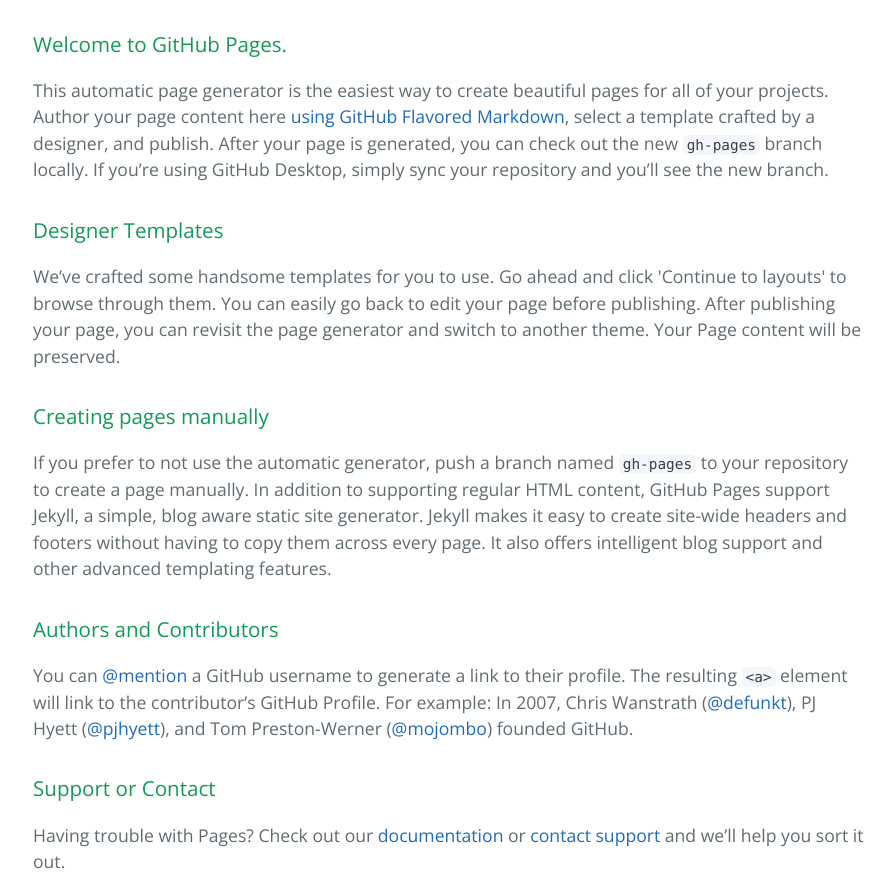
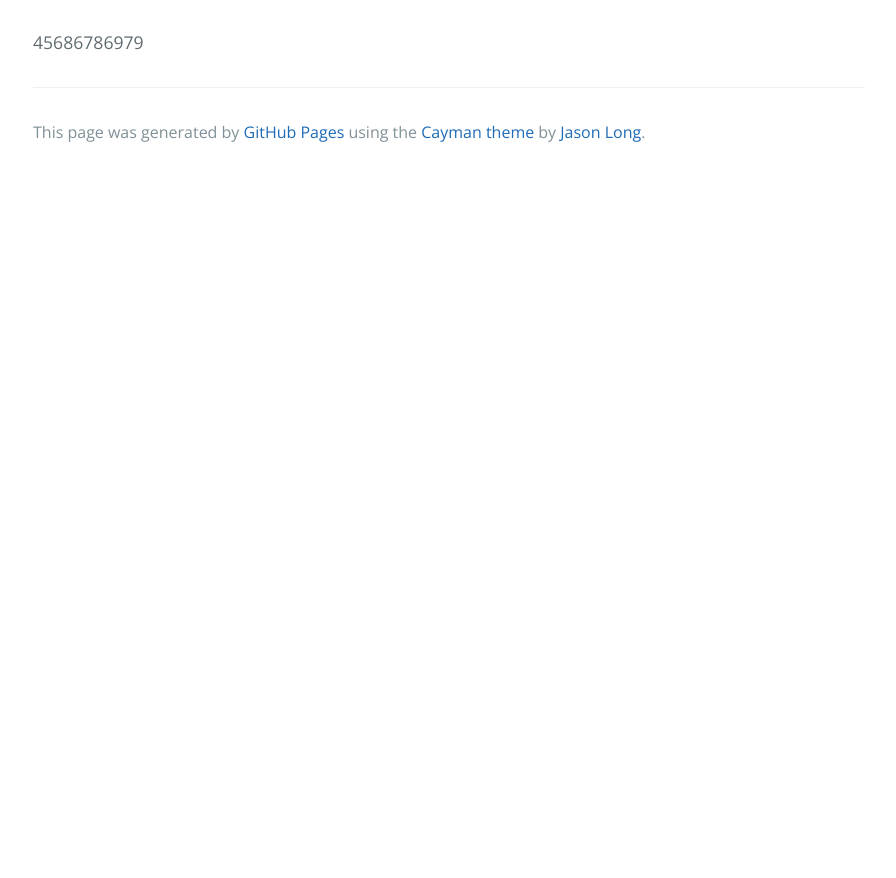
Before and after one commit to zxcvbnm12345678/zxcvbnm12345678.github.io, a plain HTML site: page index.html in a window 1280 px wide. Shown: the part 320-1198 px from the top of the page, without its empty margins (191-1087 px from the left). After the commit the page ends 800 px from the top, so only its background shows below. Drawn offline with nearby package versions, Linux system fonts and the light colour scheme.

Commit message:
Replace master branch with page content via GitHub

```diff
--- a/index.html
+++ b/index.html
@@ -16,30 +16,7 @@
     </section>
 
     <section class="main-content">
-      <h3>
-<a id="welcome-to-github-pages" class="anchor" href="#welcome-to-github-pages" aria-hidden="true"><span class="octicon octicon-link"></span></a>Welcome to GitHub Pages.</h3>
-
-<p>This automatic page generator is the easiest way to create beautiful pages for all of your projects. Author your page content here <a href="https://guides.github.com/features/mastering-markdown/">using GitHub Flavored Markdown</a>, select a template crafted by a designer, and publish. After your page is generated, you can check out the new <code>gh-pages</code> branch locally. If you’re using GitHub Desktop, simply sync your repository and you’ll see the new branch.</p>
-
-<h3>
-<a id="designer-templates" class="anchor" href="#designer-templates" aria-hidden="true"><span class="octicon octicon-link"></span></a>Designer Templates</h3>
-
-<p>We’ve crafted some handsome templates for you to use. Go ahead and click 'Continue to layouts' to browse through them. You can easily go back to edit your page before publishing. After publishing your page, you can revisit the page generator and switch to another theme. Your Page content will be preserved.</p>
-
-<h3>
-<a id="creating-pages-manually" class="anchor" href="#creating-pages-manually" aria-hidden="true"><span class="octicon octicon-link"></span></a>Creating pages manually</h3>
-
-<p>If you prefer to not use the automatic generator, push a branch named <code>gh-pages</code> to your repository to create a page manually. In addition to supporting regular HTML content, GitHub Pages support Jekyll, a simple, blog aware static site generator. Jekyll makes it easy to create site-wide headers and footers without having to copy them across every page. It also offers intelligent blog support and other advanced templating features.</p>
-
-<h3>
-<a id="authors-and-contributors" class="anchor" href="#authors-and-contributors" aria-hidden="true"><span class="octicon octicon-link"></span></a>Authors and Contributors</h3>
-
-<p>You can <a href="https://github.com/blog/821" class="user-mention">@mention</a> a GitHub username to generate a link to their profile. The resulting <code>&lt;a&gt;</code> element will link to the contributor’s GitHub Profile. For example: In 2007, Chris Wanstrath (<a href="https://github.com/defunkt" class="user-mention">@defunkt</a>), PJ Hyett (<a href="https://github.com/pjhyett" class="user-mention">@pjhyett</a>), and Tom Preston-Werner (<a href="https://github.com/mojombo" class="user-mention">@mojombo</a>) founded GitHub.</p>
-
-<h3>
-<a id="support-or-contact" class="anchor" href="#support-or-contact" aria-hidden="true"><span class="octicon octicon-link"></span></a>Support or Contact</h3>
-
-<p>Having trouble with Pages? Check out our <a href="https://help.github.com/pages">documentation</a> or <a href="https://github.com/contact">contact support</a> and we’ll help you sort it out.</p>
+      <p>45686786979</p>
 
       <footer class="site-footer">
 
```
Also changed, not shown: params.json (+1 -1 lines).
